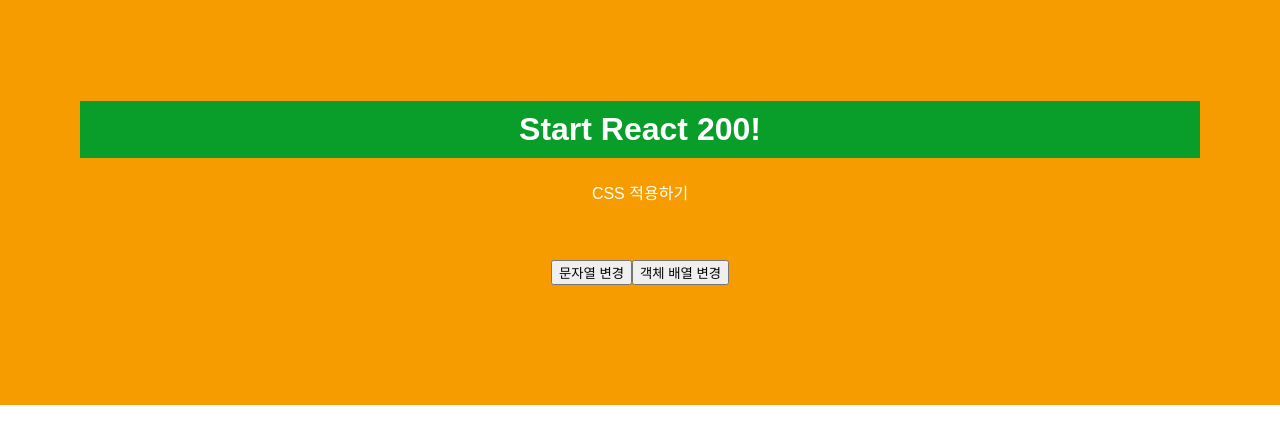
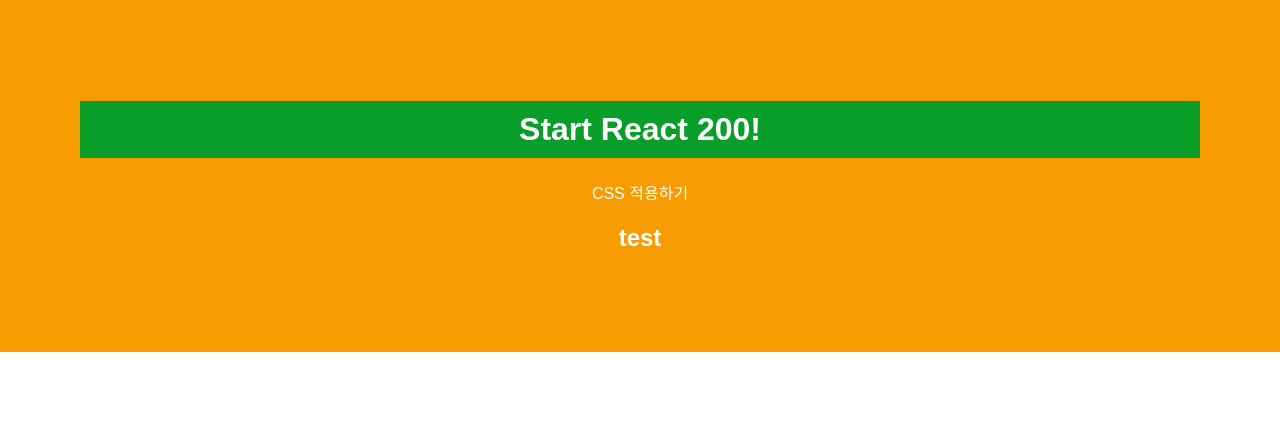
Before and after one commit to jeonnni/react200, a JavaScript app: page / in a window 1280 px wide. Shown: the top 444 px of the page. Built offline with nearby package versions, Linux system fonts and the light colour scheme; the HTML template or start-up script is replaced by a standard one.

Commit message:
FunctionComponent

```diff
--- a/package.json
+++ b/package.json
@@ -11,6 +11,7 @@
     "react": "^19.1.0",
     "react-dom": "^19.1.0",
     "react-scripts": "5.0.1",
+    "shallow-equal": "^3.1.0",
     "web-vitals": "^2.1.4"
   },
   "scripts": {
--- a/src/App.js
+++ b/src/App.js
@@ -1,13 +1,13 @@
 // import logo from './logo.svg';
 import './App.css';
-import ForceUpdate from './components/R025PureComponenet.js';
+import FunctionComponent from './components/R027FunctionComponent.js';
 
 function App() {
   return (
     <div>
       <h1>Start React 200!</h1>
       <p>CSS 적용하기</p>
-      <ForceUpdate />
+      <FunctionComponent contents="test"/>
     </div>
   );
 }
--- /dev/null
+++ b/src/components/R027FunctionComponent.js
@@ -0,0 +1,20 @@
+/**
+ * 함수형 컴포넌트
+ * @param {{ contents: string }} props - 부모 컴포넌트로부터 전달된 props 객체
+ *
+ * 함수형 컴포넌트는 클래스형처럼 render() 함수 없이 JSX를 바로 반환한다.
+ * 과거에는 state나 생명주기 함수를 사용할 수 없었지만, 현재는 React Hooks를 통해
+ * 상태 관리(useState)와 생명주기 처리(useEffect 등)가 가능하다.
+ * 상위 컴포넌트에서 props와 context를 파라미터로 전달받아 사용하며, 코드가 간결하고 가독성이 좋다.
+ */
+
+function R027FunctionComponent (props) {
+    let { contents } = props;
+    console.log(contents);
+
+    return (
+        <h2>{ contents }</h2>
+    )
+}
+
+export default R027FunctionComponent;
```
Also changed, not shown: src/components/R026ShallowEqual.js (added, +42 -0 lines), 1 other file (tests, documents, lock files or other folders).
